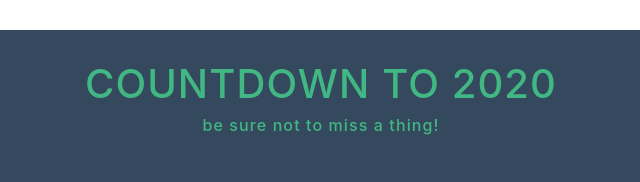
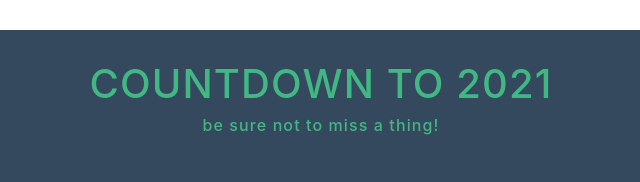
Before and after one commit to RobertoCastelli/countdown, a plain HTML site: page index.html in a window 1280 px wide. Shown: the top 182 px of the page, 319-959 px from the left. Drawn offline with nearby package versions, Linux system fonts and the light colour scheme.

Commit message:
updated date

```diff
--- a/index.html
+++ b/index.html
@@ -14,7 +14,7 @@
 <body>
     <div class="container">
         <div class="title">
-            <h1>COUNTDOWN TO 2020</h1>
+            <h1>COUNTDOWN TO 2021</h1>
             <h6>be sure not to miss a thing!</h6>
         </div>
 
```
